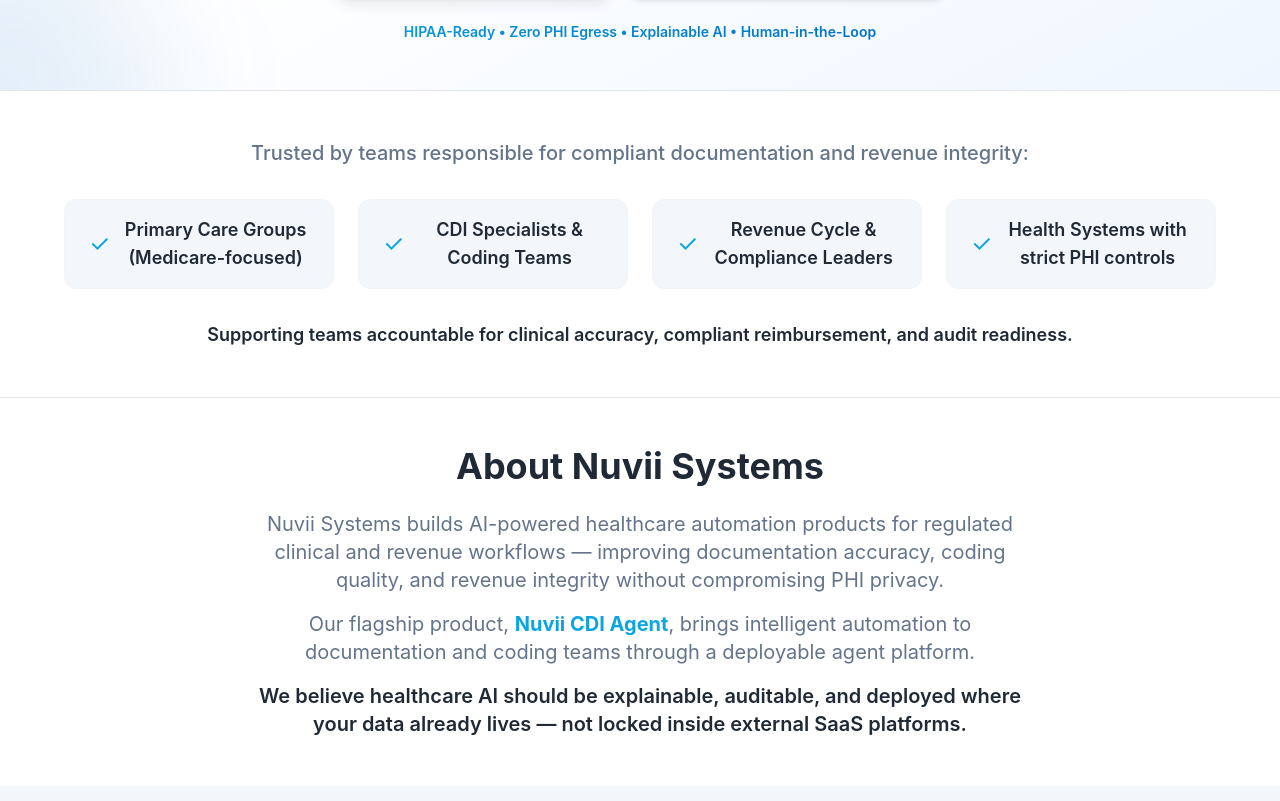
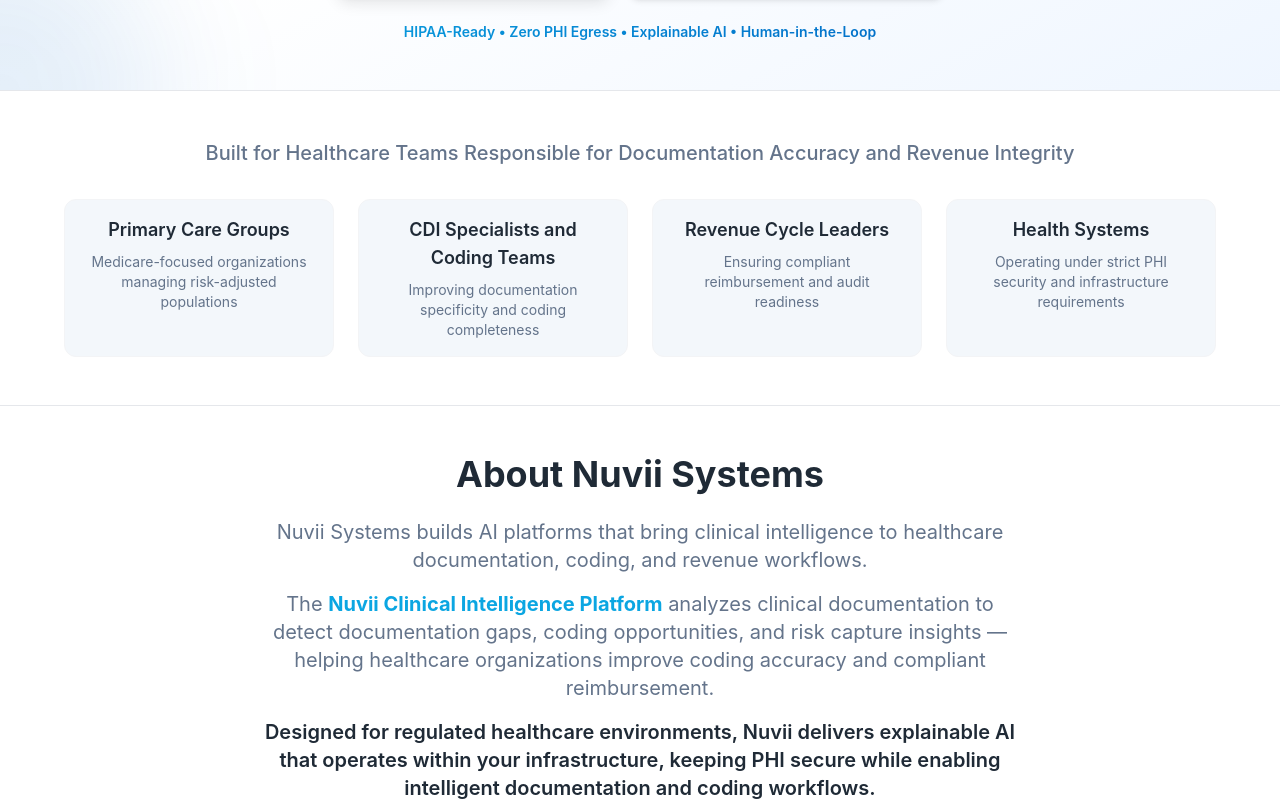
Before and after one commit to mmakkena/nuvii-systems-site, a Next.js app: page / in a window 1280 px wide. Shown: the part 560-1361 px from the top of the page. Built offline with nearby package versions, Linux system fonts and the light colour scheme.

Commit message:
Update WhoItsFor and About sections with new messaging

```diff
--- a/src/components/About.tsx
+++ b/src/components/About.tsx
@@ -7,14 +7,13 @@
             About Nuvii Systems
           </h2>
           <p className="text-xl text-foreground-accent mb-4">
-            Nuvii Systems builds AI-powered healthcare automation products for regulated clinical and revenue workflows — improving documentation accuracy, coding quality, and revenue integrity without compromising PHI privacy.
+            Nuvii Systems builds AI platforms that bring clinical intelligence to healthcare documentation, coding, and revenue workflows.
           </p>
           <p className="text-xl text-foreground-accent mb-4">
-            Our flagship product, <strong className="text-nuvii-blue">Nuvii CDI Agent</strong>, brings intelligent
-            automation to documentation and coding teams through a deployable agent platform.
+            The <strong className="text-nuvii-blue">Nuvii Clinical Intelligence Platform</strong> analyzes clinical documentation to detect documentation gaps, coding opportunities, and risk capture insights — helping healthcare organizations improve coding accuracy and compliant reimbursement.
           </p>
           <p className="text-xl text-nuvii-text font-semibold">
-            We believe healthcare AI should be explainable, auditable, and deployed where your data already lives — not locked inside external SaaS platforms.
+            Designed for regulated healthcare environments, Nuvii delivers explainable AI that operates within your infrastructure, keeping PHI secure while enabling intelligent documentation and coding workflows.
           </p>
         </div>
       </div>
--- a/src/components/WhoItsFor.tsx
+++ b/src/components/WhoItsFor.tsx
@@ -1,9 +1,21 @@
 export default function WhoItsFor() {
   const audiences = [
-    "Primary Care Groups (Medicare-focused)",
-    "CDI Specialists & Coding Teams",
-    "Revenue Cycle & Compliance Leaders",
-    "Health Systems with strict PHI controls"
+    {
+      title: "Primary Care Groups",
+      description: "Medicare-focused organizations managing risk-adjusted populations",
+    },
+    {
+      title: "CDI Specialists and Coding Teams",
+      description: "Improving documentation specificity and coding completeness",
+    },
+    {
+      title: "Revenue Cycle Leaders",
+      description: "Ensuring compliant reimbursement and audit readiness",
+    },
+    {
+      title: "Health Systems",
+      description: "Operating under strict PHI security and infrastructure requirements",
+    },
   ];
 
   return (
@@ -11,28 +23,24 @@
       <div className="max-w-7xl mx-auto px-6">
         <div className="text-center mb-8">
           <p className="text-lg md:text-xl text-foreground-accent font-medium">
-            Trusted by teams responsible for compliant documentation and revenue integrity:
+            Built for Healthcare Teams Responsible for Documentation Accuracy and Revenue Integrity
           </p>
         </div>
 
-        <div className="grid md:grid-cols-2 lg:grid-cols-4 gap-6 max-w-6xl mx-auto mb-8">
+        <div className="grid md:grid-cols-2 lg:grid-cols-4 gap-6 max-w-6xl mx-auto">
           {audiences.map((audience, index) => (
             <div
               key={index}
-              className="flex items-center justify-center gap-3 bg-hero-background px-6 py-4 rounded-xl border border-gray-100"
+              className="flex flex-col items-center gap-2 bg-hero-background px-6 py-4 rounded-xl border border-gray-100 text-center"
             >
-              <span className="text-nuvii-blue text-2xl flex-shrink-0">✓</span>
-              <span className="text-nuvii-text font-semibold text-center">
-                {audience}
+              <span className="text-nuvii-text font-semibold">
+                {audience.title}
+              </span>
+              <span className="text-sm text-foreground-accent">
+                {audience.description}
               </span>
             </div>
           ))}
-        </div>
-
-        <div className="text-center">
-          <p className="text-lg text-nuvii-text font-semibold">
-            Supporting teams accountable for clinical accuracy, compliant reimbursement, and audit readiness.
-          </p>
         </div>
       </div>
     </section>
```
